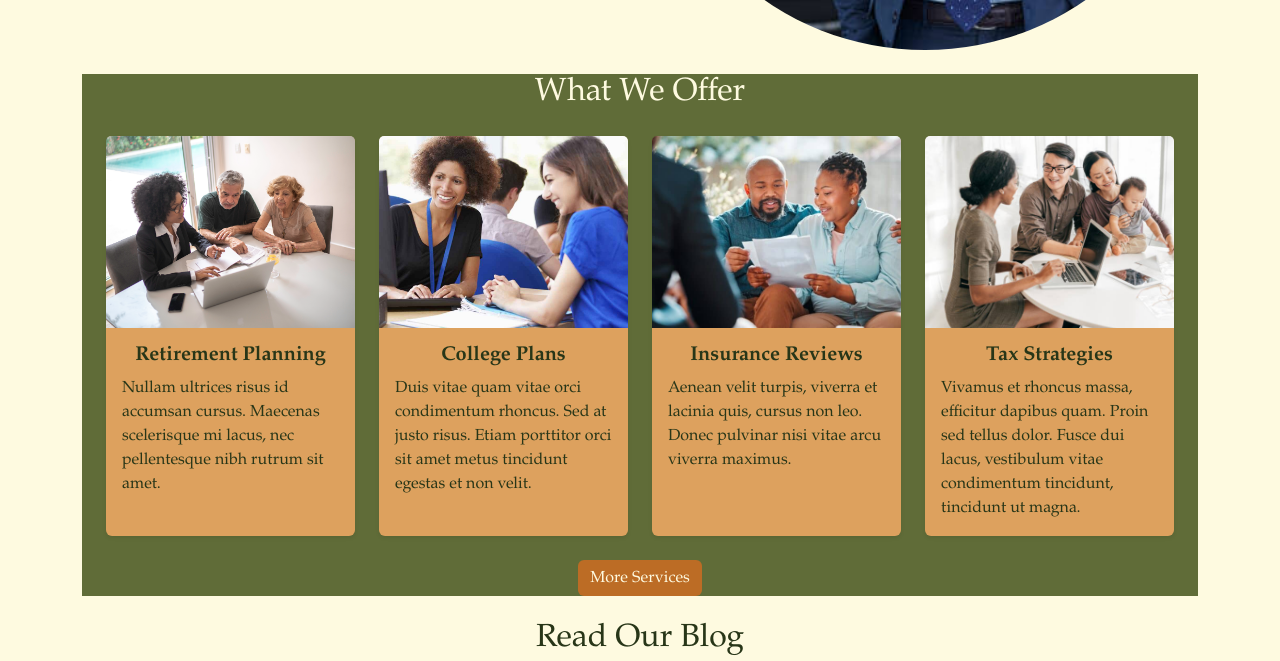
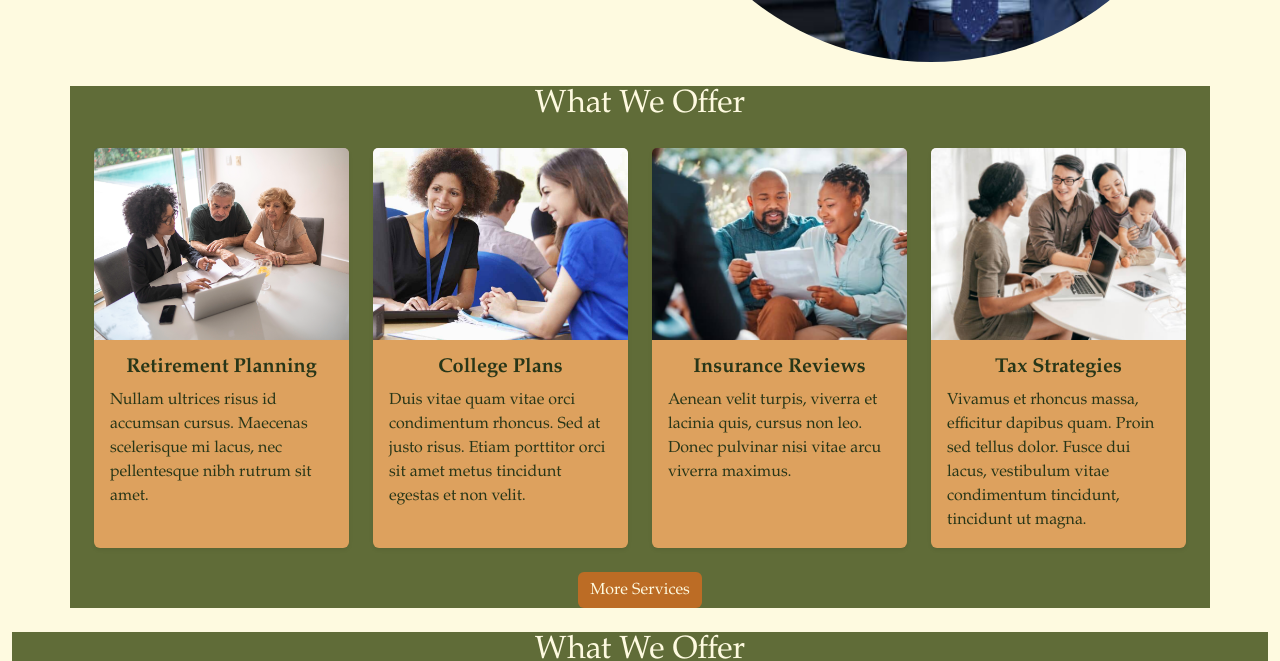
Before and after one commit to DavidTimothyNam/CSC-131-Final, a React (Vite) app: page / in a window 1280 px wide. Shown: the part 560-1221 px from the top of the page. Built offline with nearby package versions, Linux system fonts and the light colour scheme.

Commit message:
add some fluid containers

```diff
--- a/src/components/Layout.jsx
+++ b/src/components/Layout.jsx
@@ -9,7 +9,9 @@ function Layout({ children }) {
       <PageNavbar />
 
       <main>
-        <Container className="my-5">{children}</Container>
+        <Container fluid className="my-5">
+          {children}
+        </Container>
       </main>
 
       <Footer />
--- a/src/pages/Home.jsx
+++ b/src/pages/Home.jsx
@@ -20,6 +20,11 @@ class Home extends React.Component {
           </Container>
           {/* 💼 Services */}
           <Container className="mt-4" id="backgroundPrimary">
+            <h2 className="text-center mb-4">What We Offer</h2>
+            <ServiceSection />
+          </Container>
+
+          <Container fluid className="mt-4" id="backgroundPrimary">
             <h2 className="text-center mb-4">What We Offer</h2>
             <ServiceSection />
           </Container>
```
